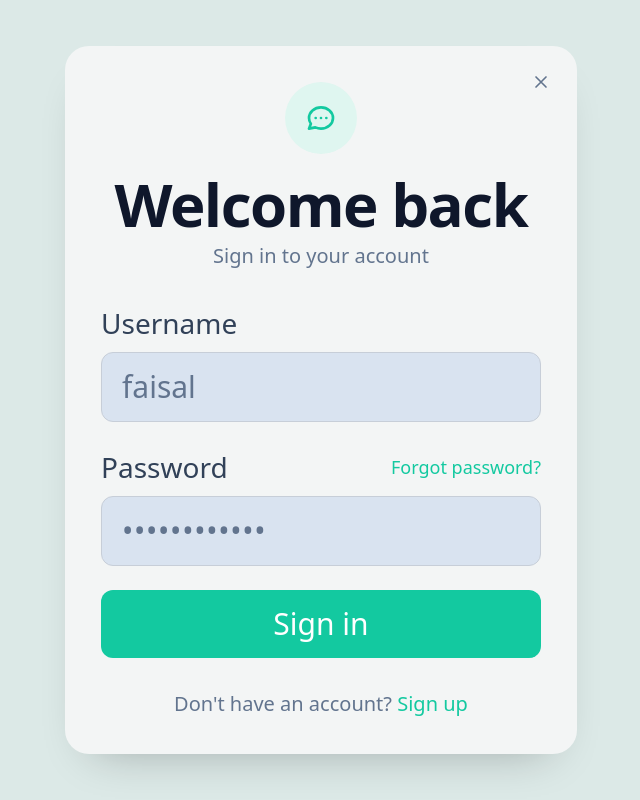
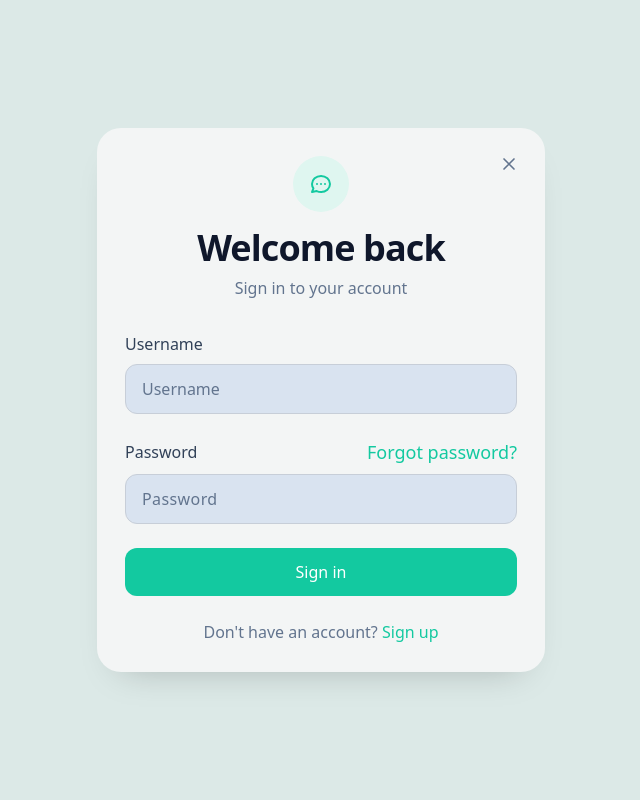
Before and after one commit to itssmfaisal/messenger-frontend, a Next.js app: page /login in a window 1280 px wide. Shown: the whole page, without its empty margins (319-959 px from the left). Built offline with nearby package versions, Linux system fonts and the light colour scheme; no server answers.

Commit message:
login page size smallaized

```diff
--- a/app/login/page.tsx
+++ b/app/login/page.tsx
@@ -42,8 +42,8 @@ export default function LoginPage() {
       <div className="login-bg-shape login-bg-shape-left" />
       <div className="login-bg-shape login-bg-shape-right" />
 
-      <div className="w-full max-w-lg animate-login-card-enter">
-        <div className="relative rounded-3xl bg-[#f3f5f5] p-8 shadow-[0_22px_45px_-28px_rgba(0,0,0,0.32)] md:p-9">
+      <div className="w-full max-w-md animate-login-card-enter">
+        <div className="relative rounded-3xl bg-[#f3f5f5] p-6 shadow-[0_18px_36px_-24px_rgba(0,0,0,0.28)] md:p-7">
           <Link
             href="/landing"
             aria-label="Close login"
@@ -55,13 +55,13 @@ export default function LoginPage() {
           </Link>
 
           <div className="mb-8 text-center">
-            <div className="inline-flex h-18 w-18 animate-soft-pop items-center justify-center rounded-full bg-[#dff6f0]">
-              <svg className="h-8 w-8 text-[#13C9A0]" fill="none" stroke="currentColor" viewBox="0 0 24 24">
+            <div className="inline-flex h-14 w-14 animate-soft-pop items-center justify-center rounded-full bg-[#dff6f0]">
+              <svg className="h-6 w-6 text-[#13C9A0]" fill="none" stroke="currentColor" viewBox="0 0 24 24">
                 <path strokeLinecap="round" strokeLinejoin="round" strokeWidth={2} d="M8 12h.01M12 12h.01M16 12h.01M21 12c0 4.418-4.03 8-9 8a9.863 9.863 0 01-4.255-.949L3 20l1.395-3.72C3.512 15.042 3 13.574 3 12c0-4.418 4.03-8 9-8s9 3.582 9 8z" />
               </svg>
             </div>
-            <h1 className="mt-5 text-5xl/none font-bold tracking-tight text-slate-900 md:text-6xl/none">Welcome back</h1>
-            <p className="mt-2 text-xl text-slate-500">Sign in to your account</p>
+            <h1 className="mt-4 text-3xl font-bold tracking-tight text-slate-900 md:text-4xl">Welcome back</h1>
+            <p className="mt-2 text-base text-slate-500">Sign in to your account</p>
           </div>
 
           {error && (
@@ -72,7 +72,7 @@ export default function LoginPage() {
 
           <form onSubmit={handleSubmit} className="space-y-6">
             <div>
-              <label htmlFor="username" className="mb-2 block text-[27px] font-medium text-slate-700 md:text-[28px]">
+              <label htmlFor="username" className="mb-2 block text-base font-medium text-slate-700">
                 Username
               </label>
               <input
@@ -81,14 +81,14 @@ export default function LoginPage() {
                 required
                 value={username}
                 onChange={(e) => setUsername(e.target.value)}
-                className="w-full rounded-xl border border-[#c7ced8] bg-[#d9e3f0] px-5 py-4 text-3xl text-slate-900 outline-none transition-shadow placeholder:text-slate-500 focus:ring-2 focus:ring-[#13C9A0]/35"
-                placeholder="faisal"
+                className="w-full rounded-xl border border-[#c7ced8] bg-[#d9e3f0] px-4 py-3 text-base text-slate-900 outline-none transition-shadow placeholder:text-slate-500 focus:ring-2 focus:ring-[#13C9A0]/35"
+                placeholder="Username"
               />
             </div>
 
             <div>
               <div className="mb-2 flex items-center justify-between">
-                <label htmlFor="password" className="block text-[27px] font-medium text-slate-700 md:text-[28px]">
+                <label htmlFor="password" className="block text-base font-medium text-slate-700">
                   Password
                 </label>
                 <Link href="/forgot-password" className="text-lg font-medium text-[#13C9A0] transition-colors hover:text-[#0faa87]">
@@ -101,21 +101,21 @@ export default function LoginPage() {
                 required
                 value={password}
                 onChange={(e) => setPassword(e.target.value)}
-                className="w-full rounded-xl border border-[#c7ced8] bg-[#d9e3f0] px-5 py-4 text-3xl tracking-wide text-slate-900 outline-none transition-shadow placeholder:text-slate-500 focus:ring-2 focus:ring-[#13C9A0]/35"
-                placeholder="••••••••••••"
+                className="w-full rounded-xl border border-[#c7ced8] bg-[#d9e3f0] px-4 py-3 text-base tracking-wide text-slate-900 outline-none transition-shadow placeholder:text-slate-500 focus:ring-2 focus:ring-[#13C9A0]/35"
+                placeholder="Password"
               />
             </div>
 
             <button
               type="submit"
               disabled={loading}
-              className="w-full cursor-pointer rounded-xl bg-[#13C9A0] px-4 py-4 text-3xl font-medium text-white transition duration-200 hover:bg-[#10b48f] hover:shadow-[0_12px_24px_-14px_rgba(16,180,143,0.9)] disabled:cursor-not-allowed disabled:opacity-60"
+              className="w-full cursor-pointer rounded-xl bg-[#13C9A0] px-4 py-3 text-base font-medium text-white transition duration-200 hover:bg-[#10b48f] hover:shadow-[0_10px_20px_-12px_rgba(16,180,143,0.9)] disabled:cursor-not-allowed disabled:opacity-60"
             >
               {loading ? "Signing in..." : "Sign in"}
             </button>
           </form>
 
-          <p className="mt-8 text-center text-xl text-slate-500">
+          <p className="mt-6 text-center text-base text-slate-500">
             Don&apos;t have an account?{" "}
             <Link href="/signup" className="font-medium text-[#13C9A0] transition-colors hover:text-[#0faa87]">
               Sign up
```
